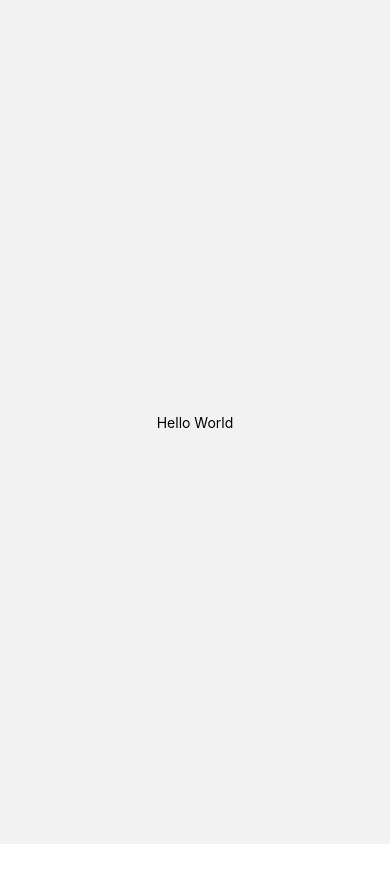
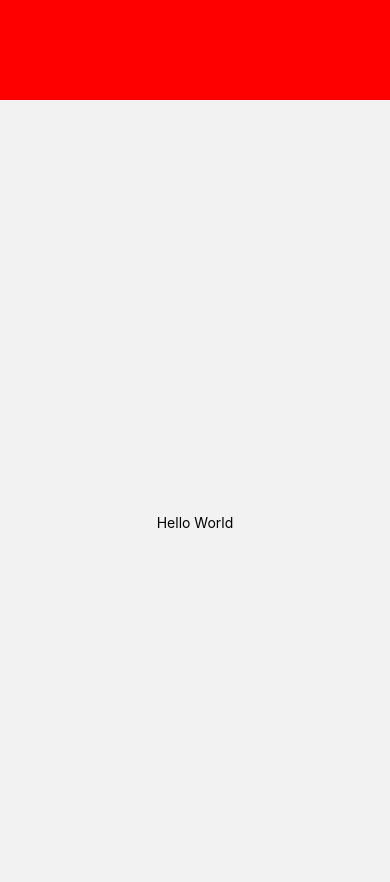
Before and after one commit to purplevarun/deprecated-budget-tracker-app, a React Native app: screen / in a window 390 px wide. Shown: the top 882 px of the page. Before the commit the page ends 844 px from the top, so only its background shows below. Built offline with nearby package versions, Linux system fonts and the light colour scheme.

Commit message:
Refactored App to render Wrapper

```diff
--- a/App.tsx
+++ b/App.tsx
@@ -1,10 +1,10 @@
 import { NavigationContainer } from "@react-navigation/native";
-import Navigator from "./navigator/Navigator";
+import Wrapper from "./navigator/Wrapper";
 
 const App = () => {
 	return (
 		<NavigationContainer>
-			<Navigator />
+			<Wrapper />
 		</NavigationContainer>
 	);
 };
```
